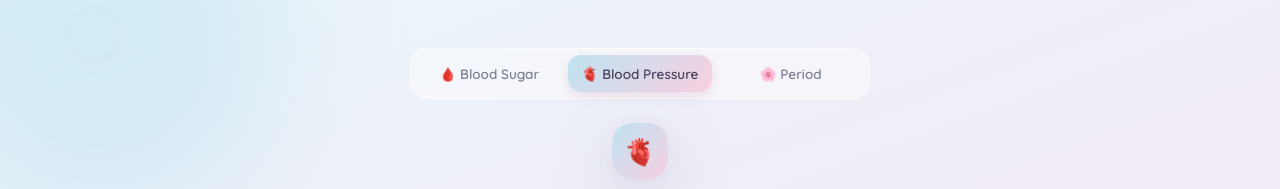
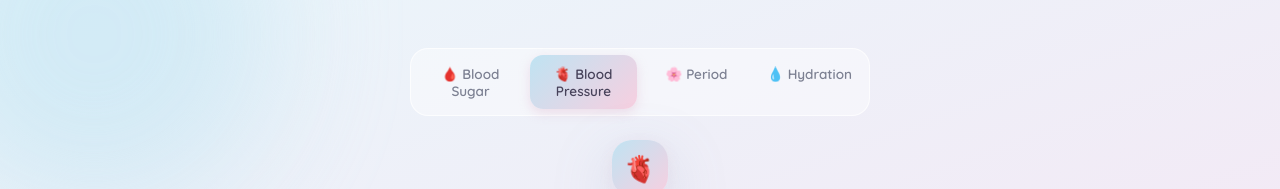
Before and after one commit to cryssycat/Health, a plain HTML site: page bp.html in a window 1280 px wide. Shown: the top 189 px of the page. Drawn offline with Linux system fonts and the light colour scheme; no server answers.

Commit message:
Update bp.html

```diff
--- a/bp.html
+++ b/bp.html
@@ -385,6 +385,7 @@
     <a href="https://glowtracker.pages.dev/">🩸 Blood Sugar</a>
     <a href="https://glowtracker.pages.dev/bp" class="active">🫀 Blood Pressure</a>
     <a href="https://glowtracker.pages.dev/period">🌸 Period</a>
+      <a href="https://glowtracker.pages.dev/water">💧 Hydration</a>
   </nav>
 
   <header class="hero">
```
